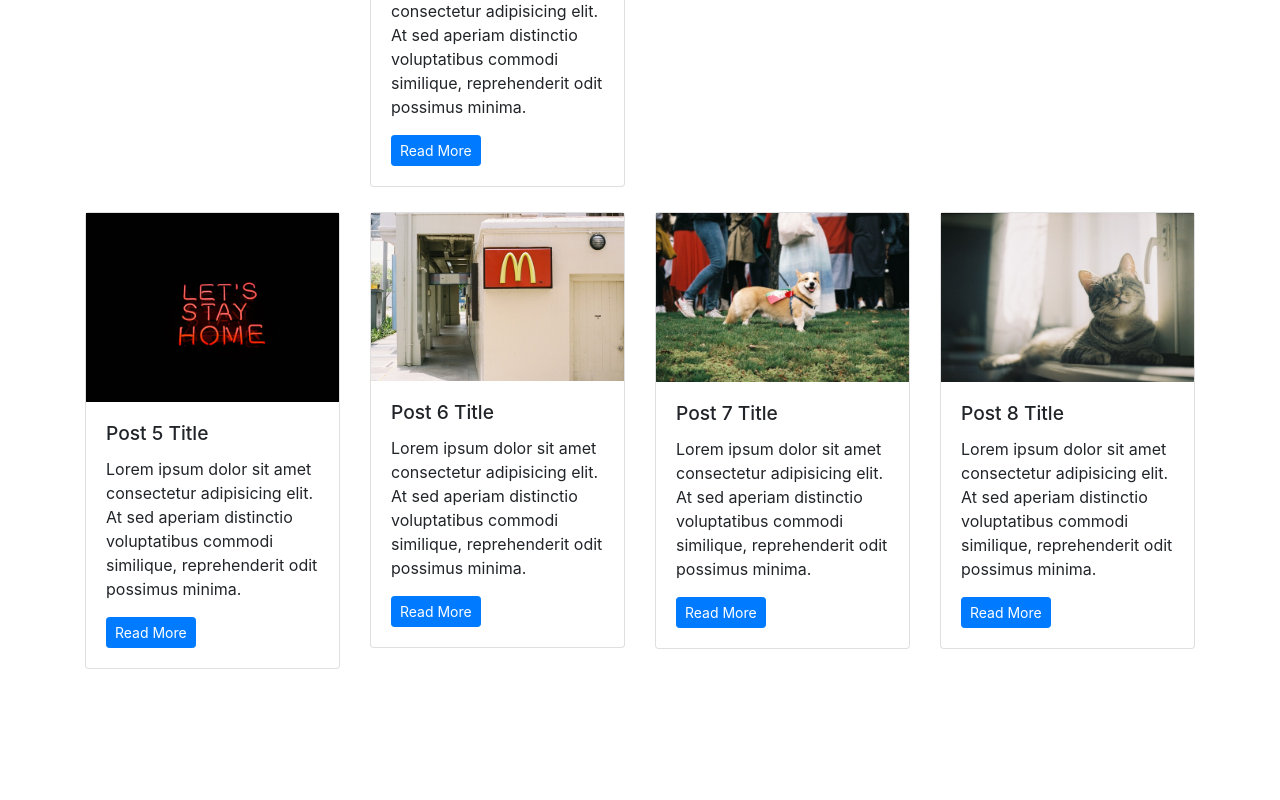
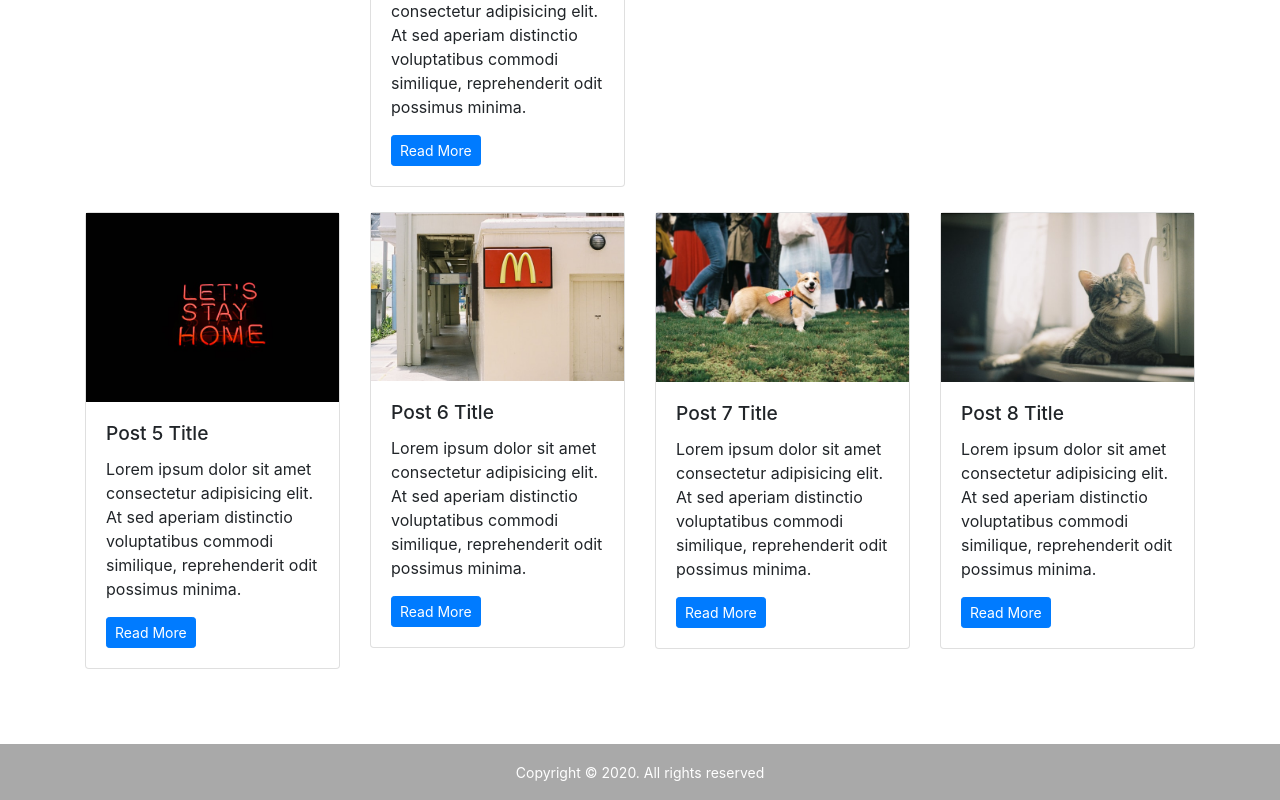
Before and after one commit to eWargreymon/Bootstrap-Project2, a plain HTML site: page index.html in a window 1280 px wide. Shown: the part 991-1791 px from the top of the page. Before the commit the page ends 1735 px from the top, so only its background shows below. Drawn offline with nearby package versions, Linux system fonts and the light colour scheme.

Commit message:
Added: footer

```diff
--- a/css/style.css
+++ b/css/style.css
@@ -1,5 +1,7 @@
 .mynav{
     box-shadow: 0px 2px 6px darkgray;
+    background-color: rgb(255, 255, 255 / 80%) !important;
+    backdrop-filter: blur(20px);
 }
 
 .main-header{
@@ -11,7 +13,7 @@
 
 .header-text-holder, .subscribe-holder{
     text-align: center;
-    color: white;
+    color: whitesmoke;
 }
 
 .subbutton{
@@ -36,3 +38,14 @@
 .mycard h3{
     font-size: 1.2em;
 }
+
+.main-footer{
+    padding-top: 1em;
+    padding-bottom: 1em;
+    background-color: darkgray;
+    color: white;
+}
+
+.main-footer p{
+    margin: 0;
+}
--- a/index.html
+++ b/index.html
@@ -16,7 +16,7 @@
 
     <!--    Navbar    -->
 
-    <nav class="navbar navbar-expand-lg navbar-light bg-light mynav fixed-top">
+    <nav class="navbar navbar-expand-lg navbar-light mynav fixed-top">
         <div class="container">
             <a class="navbar-brand" href="#">MyBlog!</a>
             <button class="navbar-toggler" type="button" data-toggle="collapse" data-target="#navbarSupportedContent"
@@ -177,6 +177,20 @@
         </div>
     </section>
 
+    <!--    Footer    -->
+
+    <footer class="main-footer">
+        <div class="container">
+            <div class="row">
+                <div class="col-lg-12">
+                    <div class="copy text-center">
+                        <p><small>Copyright &copy; 2020. All rights reserved</small></p>
+                    </div>
+                </div>
+            </div>
+        </div>
+    </footer>
+
     <!-- Modal -->
     <div class="modal fade" id="subscribemodal" tabindex="-1" aria-labelledby="subscribemodal" aria-hidden="true">
         <div class="modal-dialog">
```
